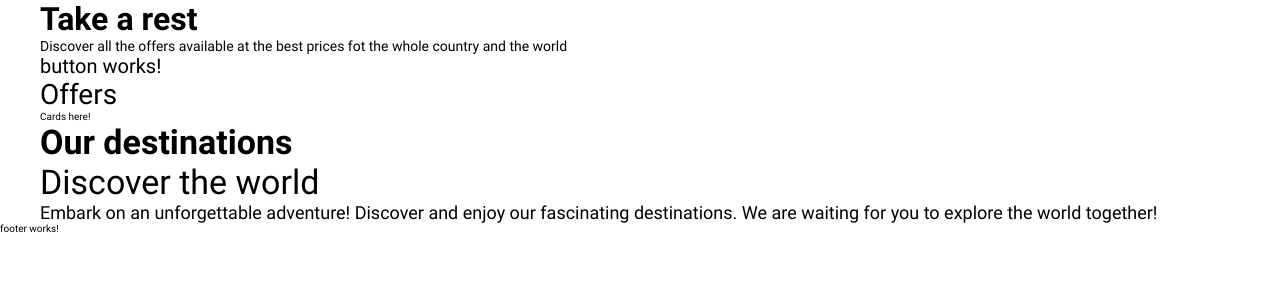
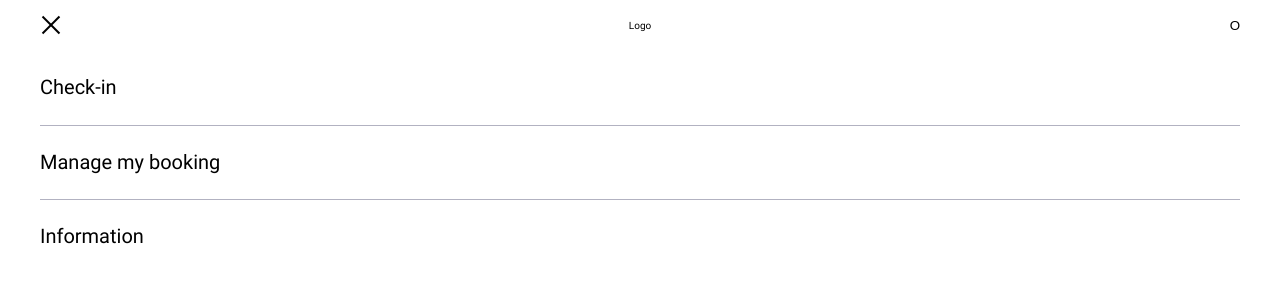
Before and after one commit to mostro-dev/ux-test, an Angular app: page / in a window 1280 px wide. Shown: the top 300 px of the page. Built offline with nearby package versions, Linux system fonts and the light colour scheme.

Commit message:
feature/base-components: Add menu bar to landing

```diff
--- a/src/app/pages/landing-page/landing-page.component.html
+++ b/src/app/pages/landing-page/landing-page.component.html
@@ -1,3 +1,4 @@
+<app-menu-bar></app-menu-bar>
 <div>
 	<app-layout>
 		<app-typography variant="h2" weight="bold">Take a rest</app-typography>
--- a/src/app/pages/landing-page/landing-page.component.ts
+++ b/src/app/pages/landing-page/landing-page.component.ts
@@ -3,12 +3,13 @@ import { ButtonComponent } from "../../components/button/button.component";
 import { FooterComponent } from "../../components/footer/footer.component";
 import { LayoutComponent } from "../../components/layout/layout.component";
 import { TypographyComponent } from "../../components/typography/typography.component";
+import { MenuBarComponent } from "../../components/menu-bar/menu-bar.component";
 
 
 @Component({
 	selector: "app-landing-page",
 	standalone: true,
-	imports: [TypographyComponent, ButtonComponent, FooterComponent, LayoutComponent],
+	imports: [TypographyComponent, ButtonComponent, FooterComponent, LayoutComponent, MenuBarComponent],
 	templateUrl: "./landing-page.component.html",
 	styleUrl: "./landing-page.component.scss",
 })
```
